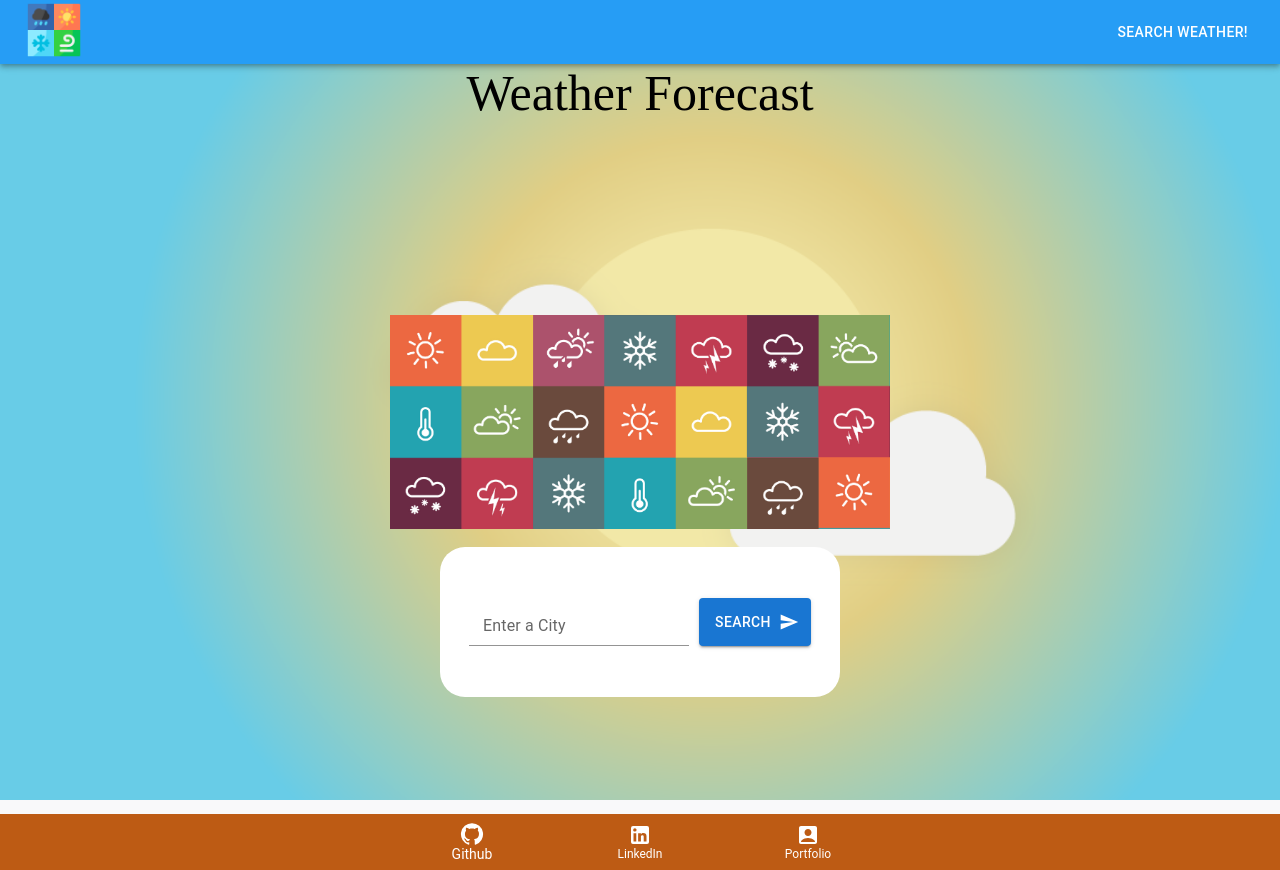
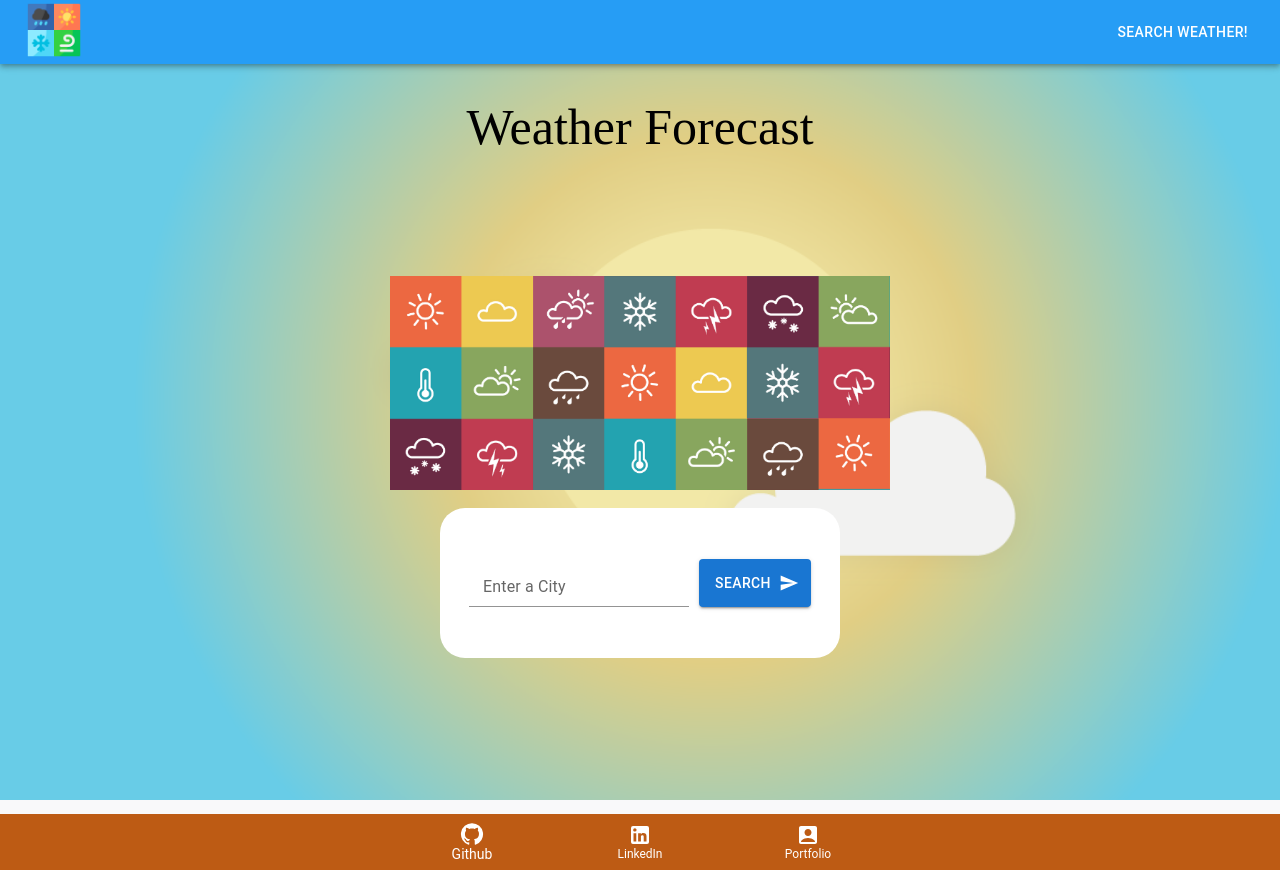
Before and after one commit to Ameer-Alaswad/Weather-app, a React (Create React App) app: page / in a window 1280 px wide. Built offline with nearby package versions, Linux system fonts and the light colour scheme.

Commit message:
fine tuning

```diff
--- a/src/components/form/formStyles.js
+++ b/src/components/form/formStyles.js
@@ -26,5 +26,5 @@ export const siteTitle = {
   textAlign: "center",
   fontFamily: "Gothic A3",
   fontSize: "50px",
-  marginBottom: "193px",
+  marginBottom: "120px",
 };
```
